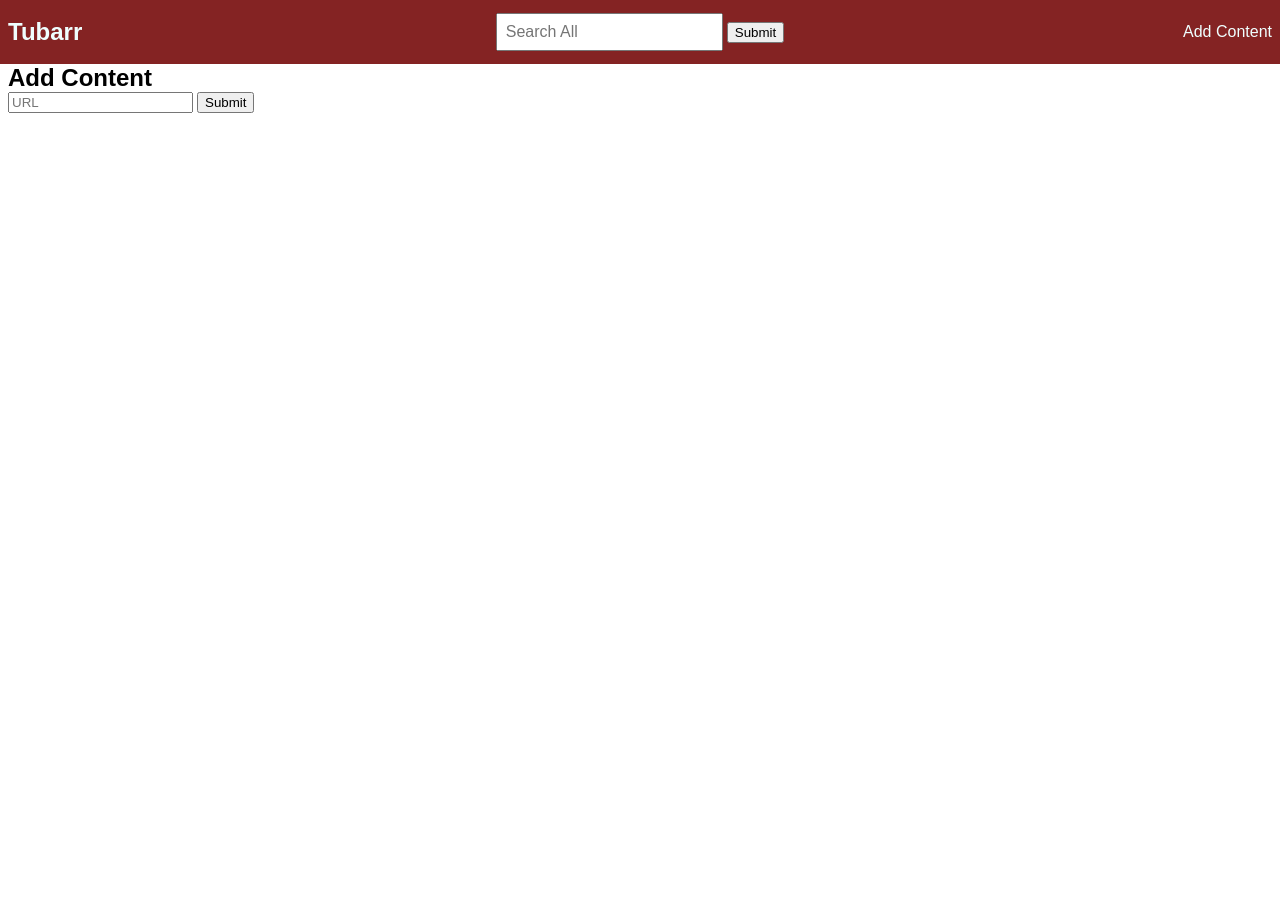
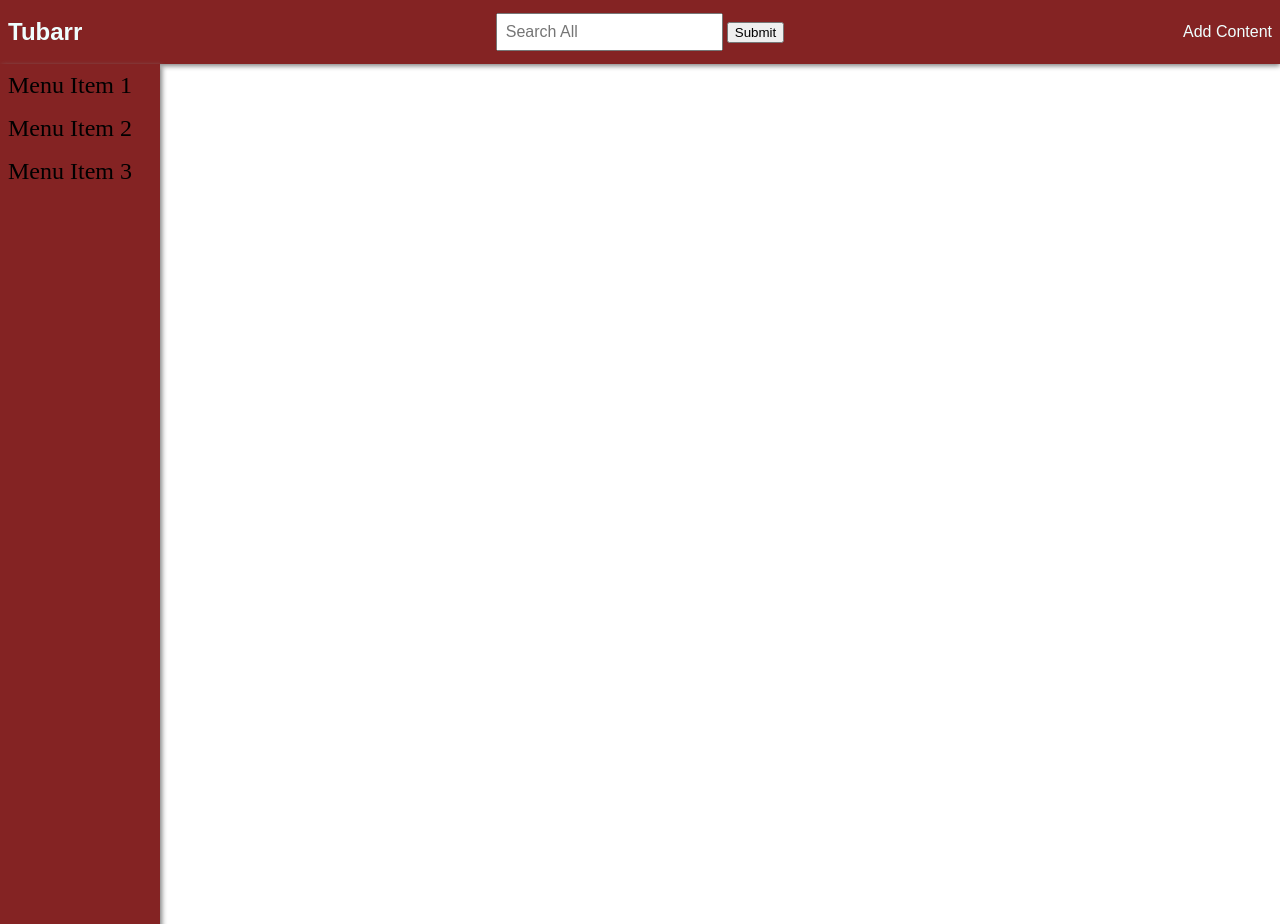
Before and after one commit to Teknicallity/Tubarr, a Django app: page /add/ in a window 1280 px wide. Run offline with Django 5.2, Linux system fonts and the light colour scheme; some libraries are stand-ins or nearby versions.

Commit message:
Add simple sidebar

```diff
--- a/videomanager/static/videomanager/stylesheets/header.css
+++ b/videomanager/static/videomanager/stylesheets/header.css
@@ -17,6 +17,7 @@
     left: 0;
     right: 0;
     z-index: 100;
+    box-shadow: 0 2px 5px gray;
 }
 .left-header{
     flex: 1;
@@ -53,5 +54,5 @@
     font-size: 1rem;
 }
 .main-content-section{
-    margin-top: 4rem
+    margin-left: 10rem;
 }
--- /dev/null
+++ b/videomanager/static/videomanager/stylesheets/sidebar.css
@@ -0,0 +1,18 @@
+
+.sidebar {
+  height: 100%;
+  width: 10rem;
+  position: fixed;
+  z-index: 101;
+  top: 4rem;
+  left: 0;
+  background-color: rgb(132, 35, 35);
+  overflow-x: hidden;
+  box-shadow: 2px 2px 5px gray;
+}
+
+.sidebar div {
+  padding: 8px;
+  font-size: 24px;
+  display: block;
+}
--- a/videomanager/templates/videomanager/base.html
+++ b/videomanager/templates/videomanager/base.html
@@ -8,6 +8,7 @@
     <link rel="icon" href="{% static 'videomanager/favicon.png' %}" sizes="48x48">
     <link rel="apple-touch-icon" href="{% static 'videomanager/apple-touch-icon.png' %}" sizes="180x180">
     <link rel="stylesheet" href="{% static 'videomanager/stylesheets/header.css' %}">
+    <link rel="stylesheet" href="{% static 'videomanager/stylesheets/sidebar.css' %}">
     <link rel="stylesheet" href="{% static 'videomanager/stylesheets/loaders.css' %}">
     <script src="https://ajax.googleapis.com/ajax/libs/jquery/1.11.1/jquery.min.js"></script>
     {% block stylesheets %}{% endblock %}
@@ -33,6 +34,11 @@
         <a href="{% url 'videomanager:add' %}" class="add-link">Add Content</a>
     </div>
 </header>
+<div class="sidebar">
+    <div>Menu Item 1</div>
+    <div>Menu Item 2</div>
+    <div>Menu Item 3</div>
+</div>
 <div class="main-content-section">
     {% block maincontent %}
         <h2>Error: content cannot be loaded</h2>
```
